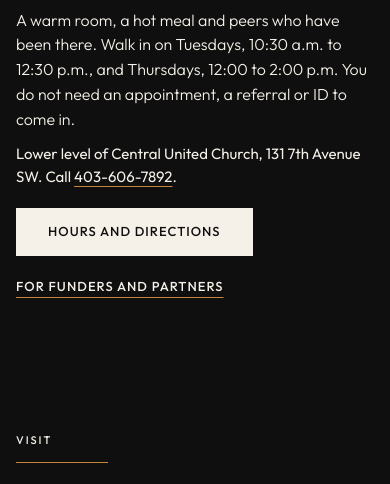
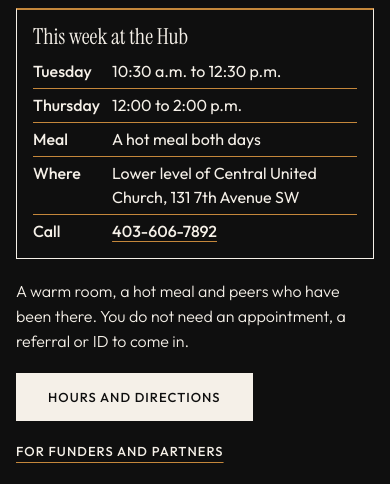
Before and after one commit to bmpert85/coh-website, a plain HTML site: page index.html in a window 390 px wide. Shown: the part 290-774 px from the top of the page. Drawn offline with Linux system fonts and the light colour scheme.

Commit message:
Add "This week at the Hub" schedule box to Home and Visit
A timetable of hours, meal, place and tap-to-call phone, styled for the
black site (cream text, gold rules). Visible on the first phone screen.

Co-Authored-By: Claude Opus 5.5 <noreply@anthropic.com>

```diff
--- a/index.html
+++ b/index.html
@@ -222,7 +222,9 @@ nav{position:sticky;top:0;z-index:100;padding:0 20px;background:#0F0F0F;border-b
 .menu a{color:var(--muted);text-decoration:none;font-size:14px;letter-spacing:0.08em;text-transform:uppercase;min-height:48px;display:flex;align-items:center;border-bottom:0.5px solid var(--divider)}
 
 /* Opening: the wordmark, three lines set left */
-.hero-home{padding:104px 32px 120px}
+.hero-home{padding:88px 32px 104px}
+.hero-grid{display:grid;grid-template-columns:1fr minmax(0,460px);grid-template-areas:"title notice" "text notice";column-gap:64px;align-items:start}
+.hero-title{grid-area:title}.hero-home .notice{grid-area:notice}.hero-text{grid-area:text}
 .hero-home h1{font-size:clamp(48px,6.4vw,80px);line-height:0.98;letter-spacing:-1.5px;color:var(--cream);margin-bottom:36px}
 .hero-home p{font-size:19px;line-height:1.7;font-weight:300;color:var(--body);max-width:560px}
 .hero-home p+p{margin-top:16px;color:var(--muted);font-weight:400;font-size:16px}
@@ -281,6 +283,7 @@ nav{position:sticky;top:0;z-index:100;padding:0 20px;background:#0F0F0F;border-b
   .cards.c3{grid-template-columns:1fr 1fr}
   .fig{grid-template-columns:1fr;gap:12px}
 }
+@media(max-width:900px){.hero-grid{grid-template-columns:1fr;grid-template-areas:"title" "notice" "text"}.hero-home .notice{margin-bottom:20px}}
 @media(max-width:768px){
   .nav-links{display:none}
   .menu-btn{display:inline-flex;align-items:center}
@@ -333,15 +336,28 @@ nav{position:sticky;top:0;z-index:100;padding:0 20px;background:#0F0F0F;border-b
 <main>
 <!-- 1. HERO -->
 <section id="hero" class="hero-home">
-  <div class="mx">
-    <div class="label">Peer-led day space &middot; Downtown Calgary</div>
-    <h1>Central<br>Outreach<br>Hub</h1>
-    <p>A warm room, a hot meal and peers who have been there. Walk in on Tuesdays, 10:30 a.m. to 12:30 p.m., and Thursdays, 12:00 to 2:00 p.m. You do not need an appointment, a referral or ID to come in.</p>
-    <p>Lower level of Central United Church, 131 7th Avenue SW. Call <a href="tel:+14036067892">403-606-7892</a>.</p>
-    <!-- HELD (CONFIRM 1): "Use the door on 1 Street SW beside the lift." goes after the address once the walk-through confirms the door. -->
+  <div class="mx hero-grid">
+    <div class="hero-title">
+      <div class="label">Peer-led day space &middot; Downtown Calgary</div>
+      <h1>Central<br>Outreach<br>Hub</h1>
+    </div>
+    <section class="notice" aria-labelledby="this-week">
+      <h2 id="this-week">This week at the Hub</h2>
+      <table>
+        <tr><th scope="row">Tuesday</th><td>10:30 a.m. to 12:30 p.m.</td></tr>
+        <tr><th scope="row">Thursday</th><td>12:00 to 2:00 p.m.</td></tr>
+        <tr><th scope="row">Meal</th><td>A hot meal both days</td></tr>
+        <!-- HELD (CONFIRM 1): add "Use the door on 1 Street SW beside the lift." once the walk-through confirms the door. -->
+        <tr><th scope="row">Where</th><td>Lower level of Central United Church, 131 7th Avenue SW</td></tr>
+        <tr><th scope="row">Call</th><td><a class="tel" href="tel:+14036067892">403-606-7892</a></td></tr>
+      </table>
+    </section>
+    <div class="hero-text">
+    <p>A warm room, a hot meal and peers who have been there. You do not need an appointment, a referral or ID to come in.</p>
     <div class="actions">
       <a class="btn" href="#visit">Hours and directions</a>
       <a class="quiet" href="#connect">For funders and partners</a>
+    </div>
     </div>
   </div>
 </section>
--- a/site.css
+++ b/site.css
@@ -77,6 +77,18 @@ footer.site-footer .copy{font-size:12px;color:var(--cream);margin-top:12px}
 .now p+p{margin-top:8px}
 .now b{font-weight:500}
 
+/* "This week at the Hub": the schedule posted on the wall */
+.notice{border:1px solid var(--cream);border-top:2px solid var(--gold);padding:20px 24px 18px;max-width:520px;text-align:left}
+.notice h2{font-family:'Instrument Serif',Georgia,serif;font-weight:400;font-size:26px;line-height:1.15;color:var(--cream);margin:0 0 10px;letter-spacing:0}
+.notice table{border-collapse:collapse;width:100%}
+.notice th,.notice td{text-align:left;vertical-align:top;padding:8px 0;border-bottom:1px solid var(--gold);font-size:16px;line-height:1.45;color:var(--cream)}
+.notice th{font-weight:500;padding-right:16px;white-space:nowrap;width:1%}
+.notice td{font-weight:400}
+.notice tr:last-child th,.notice tr:last-child td{border-bottom:0}
+.notice a.tel{font-weight:500}
+@media(max-width:768px){.notice{padding:14px 16px 10px}.notice h2{font-size:22px;margin-bottom:6px}.notice th,.notice td{padding-top:5px;padding-bottom:5px}.notice th{padding-right:12px}}
+.hero .notice{margin:0 0 28px}
+
 /* Phone action bar: Call and Directions */
 .action-bar{display:none}
 @media(max-width:768px){
```
Also changed, not shown: visit.html (+11 -6 lines).
